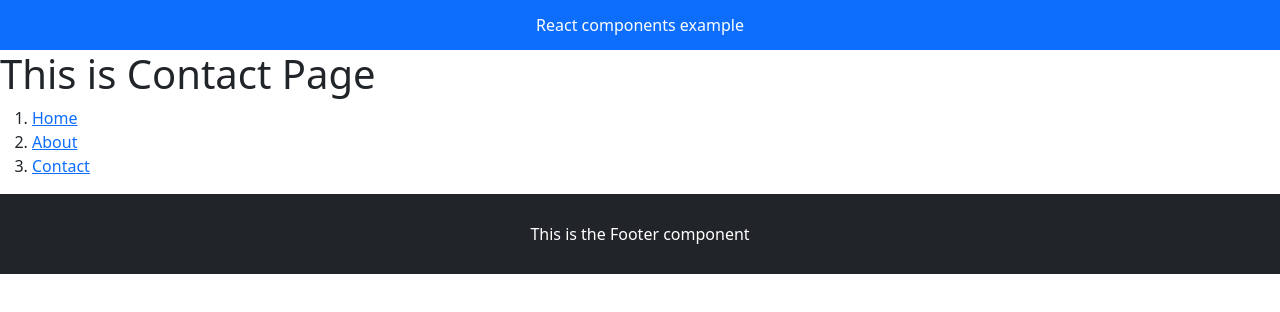
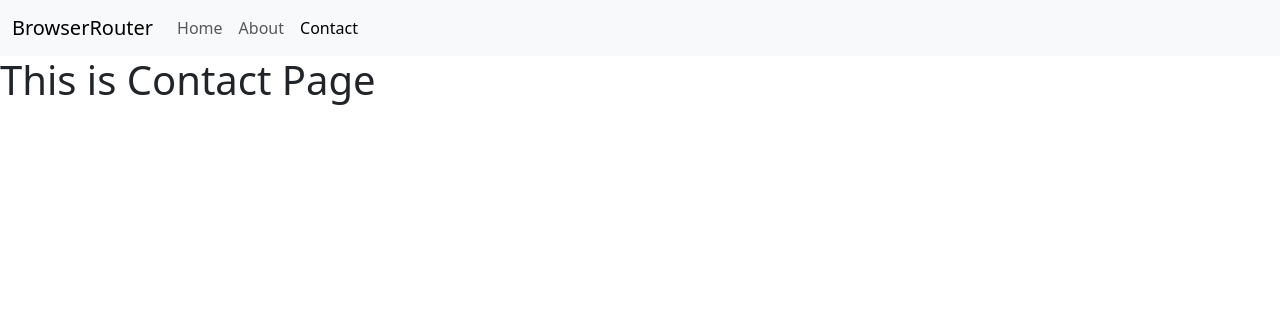
Before and after one commit to Stanley-Metray/frontend, a React (Create React App) app: page /contact in a window 1280 px wide. Shown: the top 312 px of the page. Built offline with nearby package versions, Linux system fonts and the light colour scheme.

Commit message:
implementation of navigation menu in react

```diff
--- a/src/App.jsx
+++ b/src/App.jsx
@@ -1,14 +1,12 @@
 import { BrowserRouter } from 'react-router-dom';
-import Footer from './components/Footer';
 import Body from './components/Body';
 import Header from './components/Header';
 
 const App = () => {
     return <>
         <BrowserRouter>
-            <Header />
-            <Body />
-            <Footer />
+            <Header/>
+            <Body/>
         </BrowserRouter>
     </>
 }
--- a/src/components/Body.jsx
+++ b/src/components/Body.jsx
@@ -1,22 +1,15 @@
-import {Routes, Route, Link} from 'react-router-dom';
+import {Routes, Route} from 'react-router-dom';
 import Home from './Home';
 import About from './About';
 import Contact from './Contact';
 
 const Body = () => {
-
     return <>
         <Routes>
-            <Route path="/" element={<Home/>}/>
-            <Route path="/about" element={<About/>}/>
-            <Route path="/contact" element={<Contact/>}/>
+            <Route path='/' element={<Home/>}/>
+            <Route path='/about' element={<About/>}/>
+            <Route path='/contact' element={<Contact/>}/>
         </Routes>
-
-        <ol>
-            <li><Link to='/'>Home</Link></li>
-            <li><Link to='/about'>About</Link></li>
-            <li><Link to='/contact'>Contact</Link></li>
-        </ol>
     </>
 }
 
--- a/src/components/Footer.jsx
+++ /dev/null
@@ -1,14 +0,0 @@
-
-const footerStyle = {
-    height : '10vh',
-}
-
-const Footer = ()=>{
-    return <>
-        <footer className='text-white bg-dark d-flex flex-column justify-content-center align-items-center' style={footerStyle}>
-            This is the Footer component
-        </footer>
-    </>
-}
-
-export default Footer;
--- a/src/components/Header.jsx
+++ b/src/components/Header.jsx
@@ -1,14 +1,50 @@
+import { NavLink } from 'react-router-dom';
 
-const headerStyle = {
-    height : '50px',
-}
+const Header = () => {
+    return (
+        <nav className="navbar navbar-expand-lg navbar-light bg-light">
+            <div className="container-fluid">
+                {/* Branding */}
+                <NavLink className="navbar-brand" to="/">BrowserRouter</NavLink>
 
-const Header = ()=>{
-    return <>
-        <div className='text-white bg-primary d-flex flex-column justify-content-center align-items-center' style={headerStyle}>
-            React components example
-        </div>
-    </>
-}
+                {/* Collapse button for smaller screens */}
+                <button className="navbar-toggler" type="button" data-bs-toggle="collapse" data-bs-target="#navbarNav" aria-controls="navbarNav" aria-expanded="false" aria-label="Toggle navigation">
+                    <span className="navbar-toggler-icon"></span>
+                </button>
+
+                {/* Navigation items */}
+                <div className="collapse navbar-collapse" id="navbarNav">
+                    <ul className="navbar-nav">
+                        <li className="nav-item">
+                            <NavLink
+                                className={({ isActive }) => `nav-link ${isActive ? 'active' : ''}`}
+                                aria-current="page"
+                                to="/"
+                            >
+                                Home
+                            </NavLink>
+                        </li>
+                        <li className="nav-item">
+                            <NavLink
+                                className={({ isActive }) => `nav-link ${isActive ? 'active' : ''}`}
+                                to="/about"
+                            >
+                                About
+                            </NavLink>
+                        </li>
+                        <li className="nav-item">
+                            <NavLink
+                                className={({ isActive }) => `nav-link ${isActive ? 'active' : ''}`}
+                                to="/contact"
+                            >
+                                Contact
+                            </NavLink>
+                        </li>
+                    </ul>
+                </div>
+            </div>
+        </nav>
+    );
+};
 
 export default Header;
```
Also changed, not shown: src/components/LoginForm.jsx (deleted, +0 -40 lines), src/components/One.jsx (deleted, +0 -18 lines), src/components/Product.jsx (deleted, +0 -40 lines), src/components/Products.jsx (deleted, +0 -29 lines), src/components/Three.jsx (deleted, +0 -13 lines), src/components/Time.jsx (deleted, +0 -17 lines), src/components/Two.jsx (deleted, +0 -9 lines).
